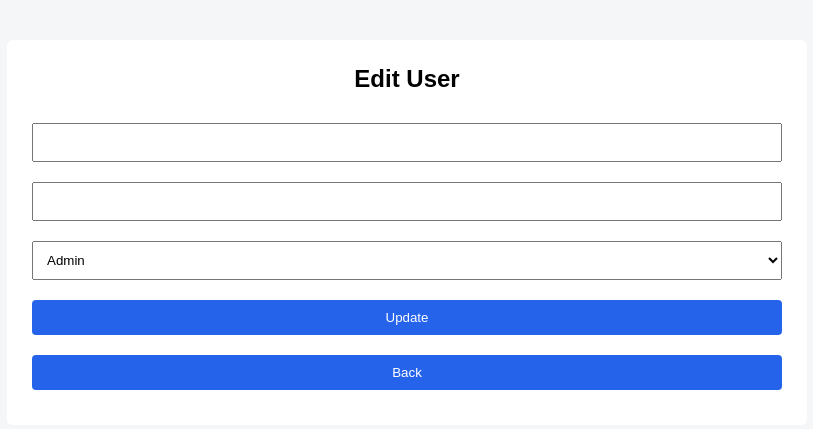
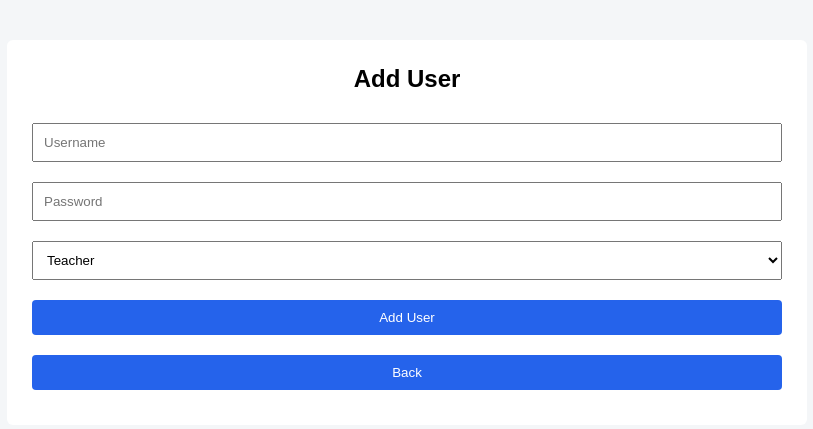
Before and after one commit to ShubhAm-2047-V/attendance-system, a Flask app: template templates/edit_user.html in a window 1280 px wide. Shown: the top 429 px of the page, without its empty margins (233-1046 px from the left). Run offline with Flask 3, Linux system fonts and the light colour scheme; the template is opened without the code that fills it, so the values that code supplies are empty.

Commit message:
add add_user route

```diff
--- a/app.py
+++ b/app.py
@@ -4,7 +4,7 @@ from datetime import date
 
 app = Flask(__name__)
 
-# 🔐 VERY IMPORTANT FOR RENDER
+# 🔐 RENDER-SAFE SESSION CONFIG
 app.secret_key = "ATTENDANCE_SYSTEM_SECRET_2026"
 app.config.update(
     SESSION_COOKIE_SAMESITE="Lax",
@@ -43,7 +43,7 @@ def create_tables():
 
 create_tables()
 
-# ---------- LOGIN (ADMIN FIXED) ----------
+# ---------- LOGIN ----------
 @app.route("/", methods=["GET", "POST"])
 def login():
     error = None
@@ -59,7 +59,6 @@ def login():
             session["role"] = "Admin"
             return redirect("/admin")
 
-        # NORMAL USER LOGIN
         conn = get_db()
         cur = conn.cursor()
         cur.execute(
@@ -72,12 +71,9 @@ def login():
         if user:
             session.clear()
             session["role"] = role
-            if role == "Teacher":
-                return redirect("/teacher")
-            elif role == "Student":
-                return redirect("/student")
+            return redirect("/teacher" if role == "Teacher" else "/student")
         else:
-            error = "Invalid login details"
+            error = "Invalid login"
 
     return render_template("login.html", error=error)
 
@@ -87,12 +83,43 @@ def logout():
     session.clear()
     return redirect("/")
 
-# ---------- ADMIN ----------
+# ---------- ADMIN DASHBOARD ----------
 @app.route("/admin")
 def admin_dashboard():
     if session.get("role") != "Admin":
         return redirect("/")
-    return render_template("admin_dashboard.html")
+
+    conn = get_db()
+    cur = conn.cursor()
+    cur.execute("SELECT username, role FROM users")
+    users = cur.fetchall()
+    conn.close()
+
+    return render_template("admin_dashboard.html", users=users)
+
+# ---------- ADD USER (THIS FIXES YOUR ERROR) ----------
+@app.route("/add_user", methods=["GET", "POST"])
+def add_user():
+    if session.get("role") != "Admin":
+        return redirect("/")
+
+    if request.method == "POST":
+        username = request.form["username"]
+        password = request.form["password"]
+        role = request.form["role"]
+
+        conn = get_db()
+        cur = conn.cursor()
+        cur.execute(
+            "INSERT INTO users (username, password, role) VALUES (?,?,?)",
+            (username, password, role)
+        )
+        conn.commit()
+        conn.close()
+
+        return redirect("/admin")
+
+    return render_template("add_user.html")
 
 # ---------- TEACHER ----------
 @app.route("/teacher")
@@ -107,8 +134,8 @@ def mark_attendance():
         return redirect("/")
 
     if request.method == "POST":
+        subject = request.form["subject"]
         today = date.today().isoformat()
-        subject = request.form["subject"]
 
         conn = get_db()
         cur = conn.cursor()
@@ -148,6 +175,3 @@ def student_dashboard():
 # ---------- RUN ----------
 if __name__ == "__main__":
     app.run()
-@app.route("/__test__")
-def test_route():
-    return "ADMIN ROUTE TEST OK"
--- a/templates/edit_user.html
+++ b/templates/edit_user.html
@@ -1,23 +1,25 @@
 <!DOCTYPE html>
 <html>
 <head>
-    <title>Edit User</title>
+    <title>Add User</title>
     <link rel="stylesheet" href="{{ url_for('static', filename='style.css') }}">
 </head>
 <body>
 
 <div class="dashboard">
-    <h2>Edit User</h2>
+    <h2>Add User</h2>
 
     <form method="POST">
-        <input name="username" value="{{ user[1] }}" required>
-        <input name="password" value="{{ user[2] }}" required>
-        <select name="role">
-            <option {% if user[3]=='Admin' %}selected{% endif %}>Admin</option>
-            <option {% if user[3]=='Teacher' %}selected{% endif %}>Teacher</option>
-            <option {% if user[3]=='Student' %}selected{% endif %}>Student</option>
+        <input name="username" placeholder="Username" required>
+        <input name="password" placeholder="Password" required>
+
+        <select name="role" required>
+            <option value="Teacher">Teacher</option>
+            <option value="Student">Student</option>
+            <option value="Admin">Admin</option>
         </select>
-        <button type="submit">Update</button>
+
+        <button type="submit">Add User</button>
     </form>
 
     <button onclick="location.href='/admin'">Back</button>
```
